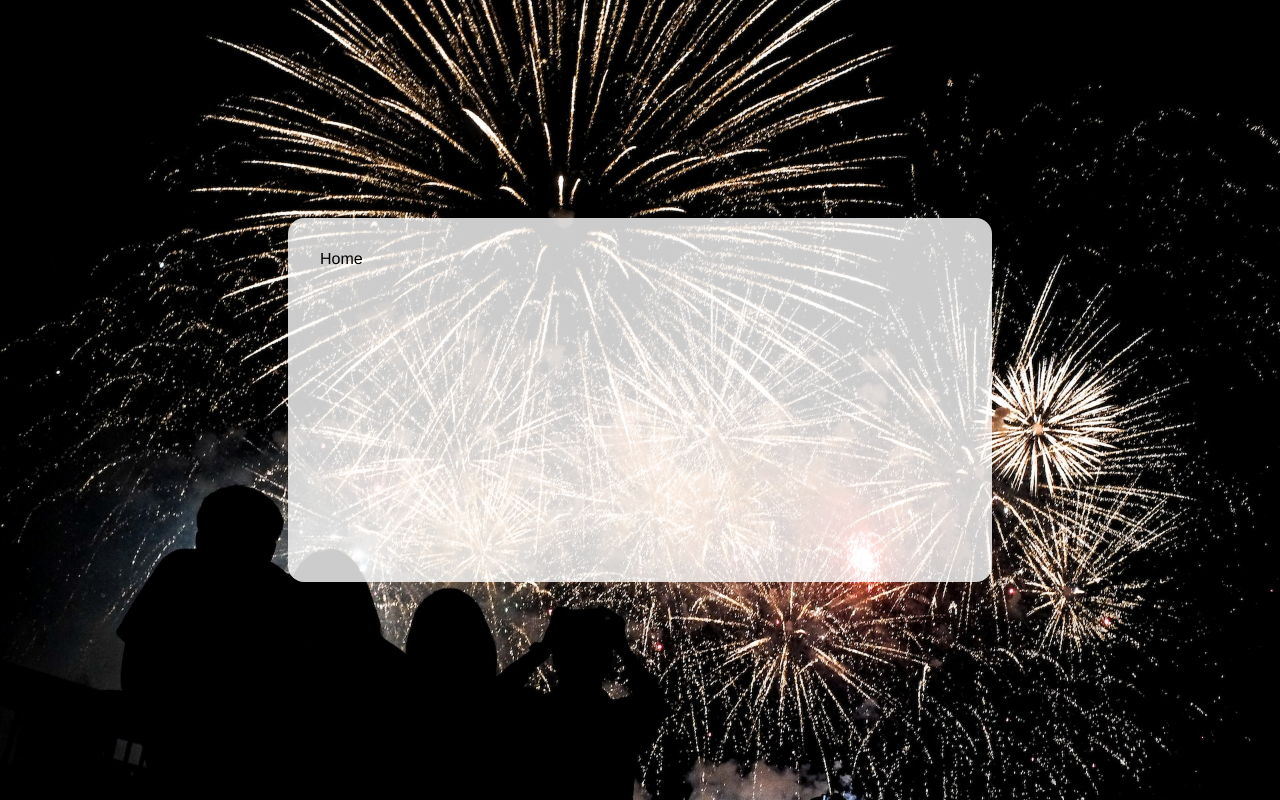
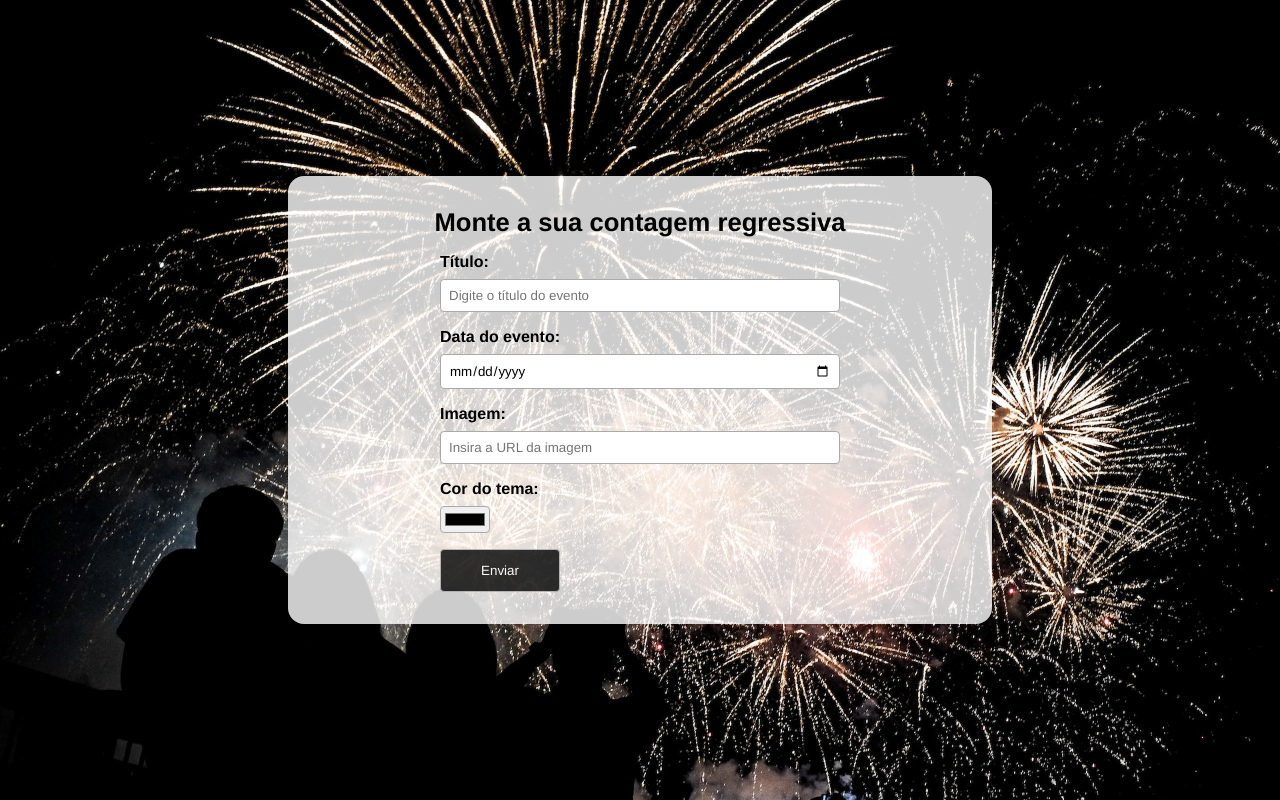
Before and after one commit to xandaosilva/formacao-front-end, a React (Vite) app in the folder projetos/18_contador_regressivo/: page / in a window 1280 px wide. Built offline with nearby package versions, Linux system fonts and the light colour scheme.

Commit message:
Projeto Contador regressivo - Componente Home

```diff
--- /dev/null
+++ b/projetos/18_contador_regressivo/src/routes/Home.css
@@ -0,0 +1,47 @@
+.home h2{
+    text-align: center;
+    font-size: 1.6rem;
+    margin-bottom: 1rem;
+}
+
+.countdown-form{
+    display: flex;
+    flex-direction: column;
+    gap: 1rem;
+    max-width: 400px;
+    margin: 0 auto;
+}
+
+.countdown-form label{
+    display: flex;
+    flex-direction: column;
+    gap: 0.5rem;
+}
+
+.countdown-form span{
+    font-weight: bold;
+}
+
+.countdown-form input{
+    padding: 0.5rem;
+    border-radius: 4px;
+    border: solid 1px #aaa;
+}
+
+.countdown-form input[type="color"]{
+    padding: 2px;
+}
+
+.countdown-form input[type="submit"]{
+    background-color: #000;
+    color: #fff;
+    width: 120px;
+    padding: 0.8rem;
+    cursor: pointer;
+    opacity: 0.8;
+    transition: 0.4s;
+}
+
+.countdown-form input[type="submit"]:hover{
+    opacity: 1;
+}
--- a/projetos/18_contador_regressivo/src/routes/Home.jsx
+++ b/projetos/18_contador_regressivo/src/routes/Home.jsx
@@ -1,6 +1,29 @@
+import "./Home.css";
+
 const Home = () => {
   return (
-    <div>Home</div>
+    <div className="home">
+        <h2>Monte a sua contagem regressiva</h2>
+        <form className="countdown-form">
+            <label>
+                <span>Título:</span>
+                <input type="text" name="title" placeholder="Digite o título do evento" />
+            </label>
+            <label>
+                <span>Data do evento:</span>
+                <input type="date" name="date" />
+            </label>
+            <label>
+                <span>Imagem:</span>
+                <input type="text" name="image" placeholder="Insira a URL da imagem" />
+            </label>
+            <label>
+                <span>Cor do tema:</span>
+                <input type="color" name="color" />
+            </label>
+            <input type="submit" value="Enviar" />
+        </form>
+    </div>
   )
 }
 
```
